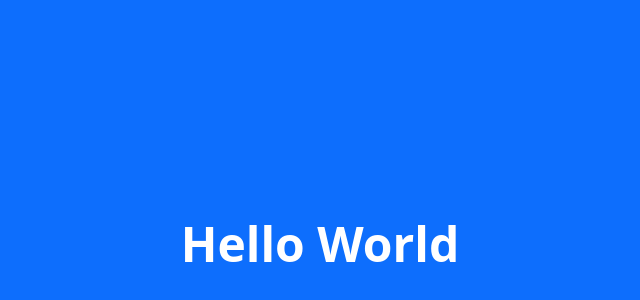
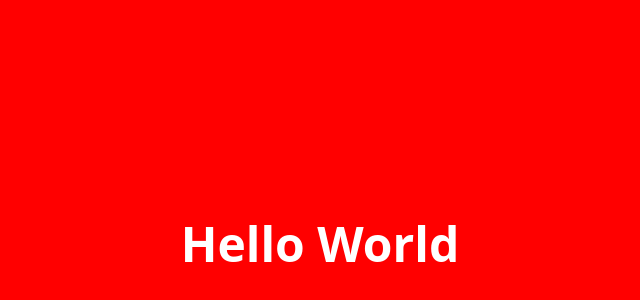
Before and after one commit to doublekang/TEST, a plain HTML site: page index.html in a window 1280 px wide. Shown: the part 156-456 px from the top of the page, without its empty margins (320-960 px from the left). Drawn offline with Linux system fonts and the light colour scheme.

Commit message:
Change background color to red

```diff
--- a/index.html
+++ b/index.html
@@ -1,7 +1,7 @@
 <html lang="en">
 <head>
   <meta charset="UTF-8">
-  <meta name="description" content="A simple static website that displays 'Hello World' on a blue background with responsive and accessible design.">
+  <meta name="description" content="A simple static website that displays 'Hello World' on a red background with responsive and accessible design.">
   <meta http-equiv="X-UA-Compatible" content="IE=edge">
   <meta name="viewport" content="width=device-width, initial-scale=1.0">
   <title>Hello World</title>
--- a/style.css
+++ b/style.css
@@ -1,5 +1,5 @@
 :root {
-  --color-bg: #0d6efd;
+  --color-bg: #ff0000;
   --color-text: #ffffff;
   --font-family: system-ui, -apple-system, BlinkMacSystemFont, "Segoe UI", Roboto, "Helvetica Neue", Arial, sans-serif;
 }
```
